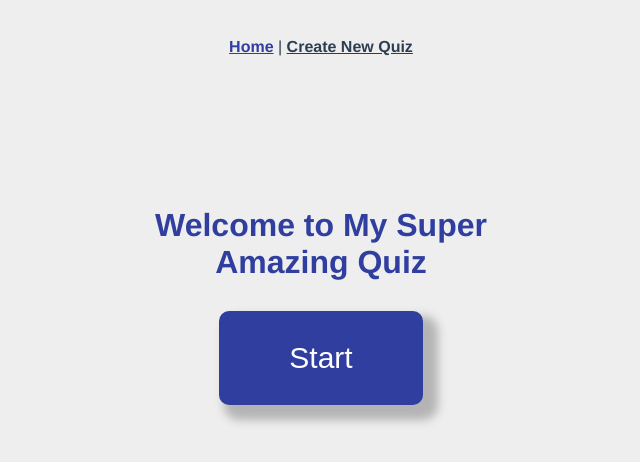
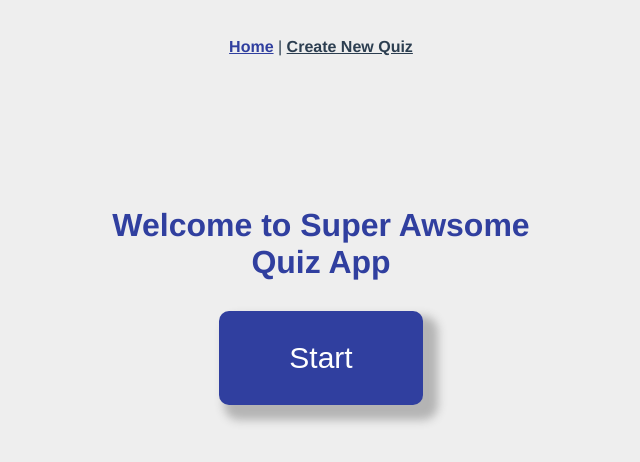
Before and after one commit to MohamedKhalaf10/Quiz-App, a Vue app: page / in a window 1280 px wide. Shown: the top 462 px of the page, without its empty margins (319-959 px from the left). Built offline with nearby package versions, Linux system fonts and the light colour scheme; no server answers; the HTML template or start-up script is replaced by a standard one.

Commit message:
Deploy Websit

```diff
--- a/src/components/StartPage.vue
+++ b/src/components/StartPage.vue
@@ -1,6 +1,6 @@
 <template>
   <div class="main">
-    <h1>Welcome to My Super Amazing Quiz</h1>
+    <h1>Welcome to Super Awsome Quiz App</h1>
     <button @click="startQuiz()">Start</button>
     <span class="counter" v-if="startCount">{{ counter }}</span>
   </div>
```
